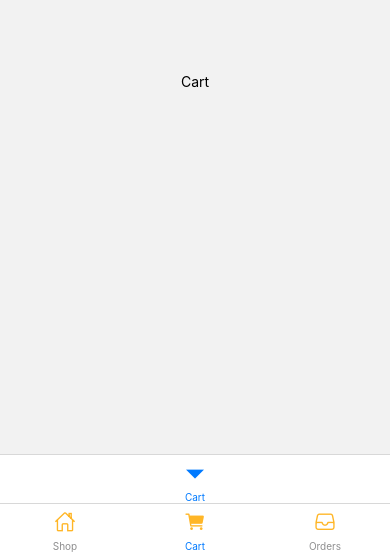
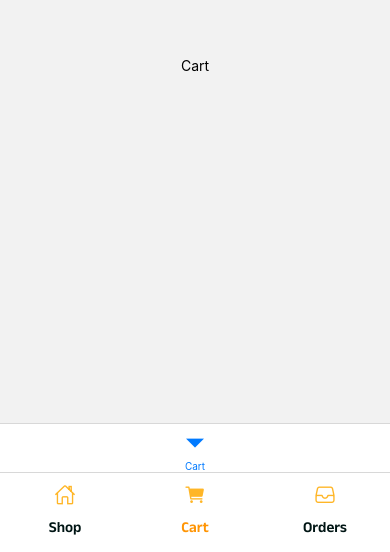
Before and after one commit to FacundoVillarroel/Challenge-12-React-Nativce, a React Native app: screen /CartTab in a window 390 px wide. Shown: the part 292-844 px from the top of the page. Built offline with nearby package versions, Linux system fonts and the light colour scheme.

Commit message:
modified styles in tab buttons

```diff
--- a/src/navigation/tabs.jsx
+++ b/src/navigation/tabs.jsx
@@ -3,6 +3,8 @@ import { createBottomTabNavigator } from "@react-navigation/bottom-tabs";
 import ShopNavigator from "./shop";
 import OrdersNavigator from "./orders";
 import CartNavigator from "./cart";
+
+import { isAndroid } from "../utils";
 import { Ionicons } from "@expo/vector-icons"
 import { COLORS } from "../constants/colors";
 
@@ -13,7 +15,17 @@ const Tabs = () => {
     <BottomTab.Navigator
       initialRouteName="ShopTab"
       screenOptions={{
-        headerShown:false
+        headerShown:false,
+        tabBarLabelStyle:{
+          fontSize:15,
+          fontFamily:"Anek-SemiBold"
+        },
+        tabBarActiveTintColor:COLORS.secondary,
+        tabBarInactiveTintColor:COLORS.secondaryText,
+        tabBarStyle:{
+          height:80,
+          paddingBottom:10
+        }
       }}
     >
       <BottomTab.Screen
@@ -22,10 +34,7 @@ const Tabs = () => {
         options={{
           title: "Shop",
           tabBarIcon: ({ focused }) => (
-            <Ionicons
-              name={focused ? "home" : "home-outline"}
-              size={22}
-              color={COLORS.primary}
+            <Ionicons name={focused ? "home" : "home-outline"} size={22} color={COLORS.primary}
             />
           ),
         }}
@@ -34,10 +43,7 @@ const Tabs = () => {
         options={{
           title:"Cart",
           tabBarIcon: ({ focused }) => (
-            <Ionicons
-              name={focused ? "cart" : "cart-outline"}
-              size={22}
-              color={COLORS.primary}
+            <Ionicons name={focused ? "cart" : "cart-outline"} size={22} color={COLORS.primary}
             />
           ),
         }}
@@ -46,10 +52,7 @@ const Tabs = () => {
         options={{
           title:"Orders",
           tabBarIcon: ({ focused }) => (
-            <Ionicons
-              name={focused ? "file-tray" : "file-tray-outline"}
-              size={22}
-              color={COLORS.primary}
+            <Ionicons name={focused ? "file-tray" : "file-tray-outline"} size={22} color={COLORS.primary}
             />
           ),
         }}
```
